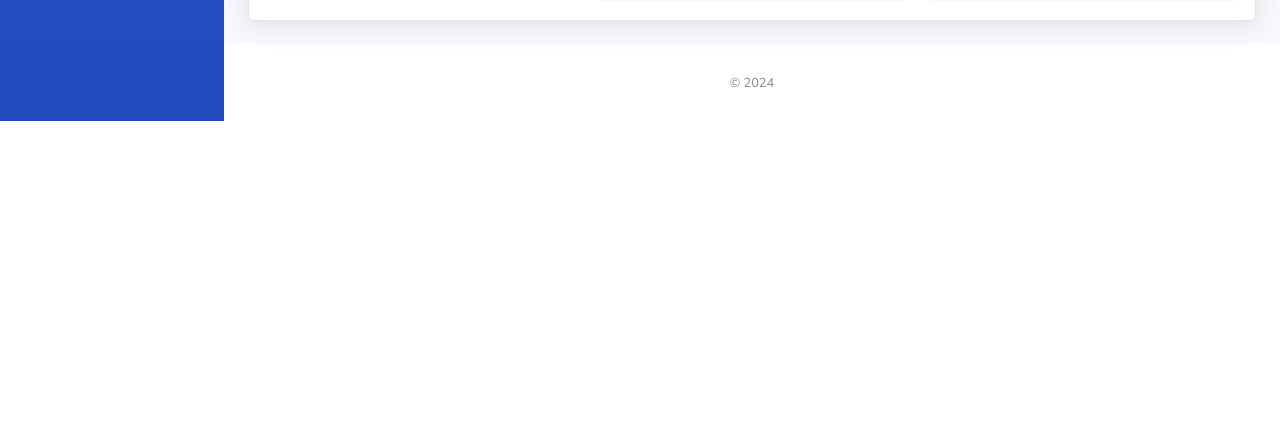
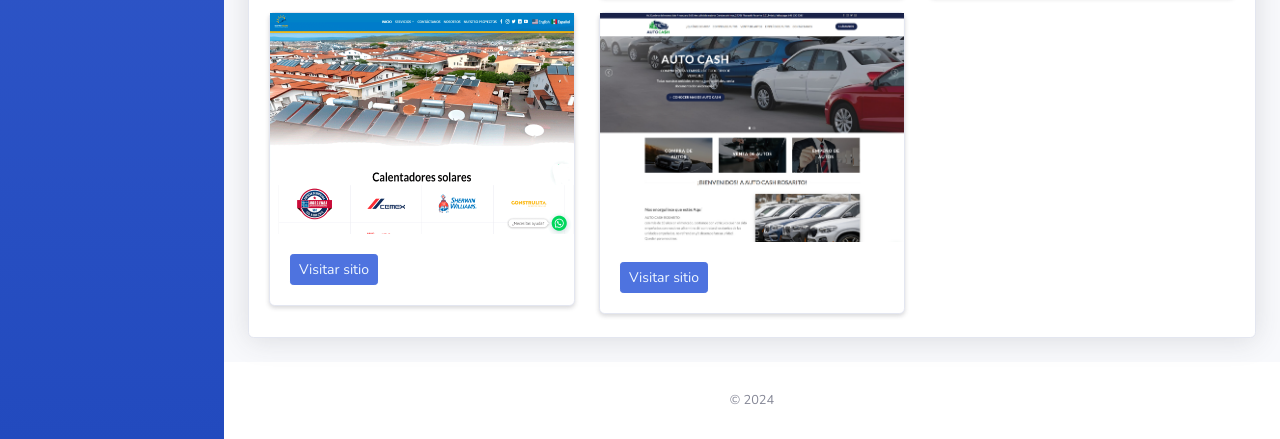
Before and after one commit to marco-antonio-gv/cv, a website with bundled scripts: page portafolio.html in a window 1280 px wide. Shown: the part 1729-2168 px from the top of the page. Before the commit the page ends 1850 px from the top, so only its background shows below. Built offline with nearby package versions, Linux system fonts and the light colour scheme.

Commit message:
2 vistas mas

```diff
--- a/portafolio.html
+++ b/portafolio.html
@@ -483,6 +483,45 @@
                                         </div>
                                       </div>
                                     </div>
+                                       <!--pagina Tanatologia-->
+                                       <div class="col-12 col-lg-4 col-md-6 margin">
+                                        <div class="card shadow-sm">
+                                          <img src="./assets/img/pantallas/capturas/electricsolarehidalgo.gif" alt="https://electricsolarehidalgo.mx/">
+                                          <div class="card-body">
+                                            <div class="d-flex justify-content-between align-items-center">
+                                              <div class="btn-group">
+                                                <button type="button" class="btn btn-primary btn-sm">
+                                                  <a class="a-none text-Light" href="https://electricsolarehidalgo.mx/
+                                                  ">Visitar sitio</a></button>
+
+                                              </div>
+
+
+                                            </div>
+                                          </div>
+                                        </div>
+                                      </div>
+                                         <!--pagina https://autocashrosarito.com/
+-->
+                                         <div class="col-12 col-lg-4 col-md-6 margin">
+                                          <div class="card shadow-sm">
+                                            <img src="./assets/img/pantallas/capturas/Atocash.jpg" alt="https://autocashrosarito.com/
+                                            ">
+                                            <div class="card-body">
+                                              <div class="d-flex justify-content-between align-items-center">
+                                                <div class="btn-group">
+                                                  <button type="button" class="btn btn-primary btn-sm">
+                                                    <a class="a-none text-Light" href="https://autocashrosarito.com/
+
+                                                    ">Visitar sitio</a></button>
+
+                                                </div>
+
+
+                                              </div>
+                                            </div>
+                                          </div>
+                                        </div>
                                 </div>
 
                             </div>
```
Also changed, not shown: assets/img/pantallas/capturas/Atocash.jpg (added), assets/img/pantallas/capturas/electricsolarehidalgo.gif (added).
